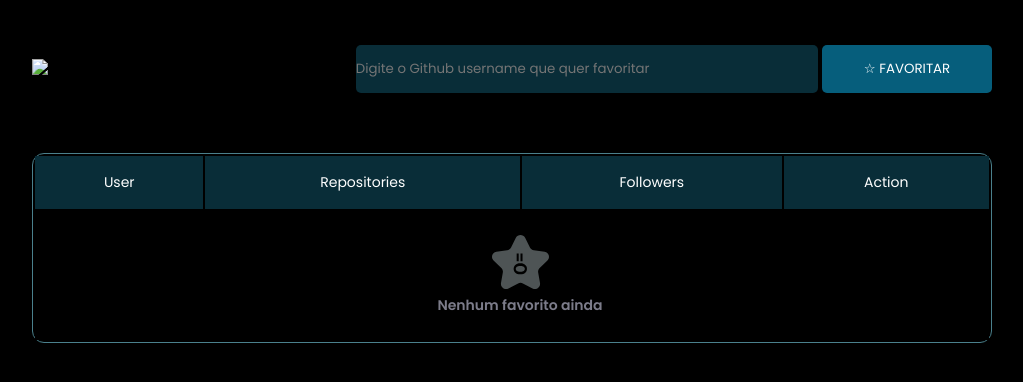
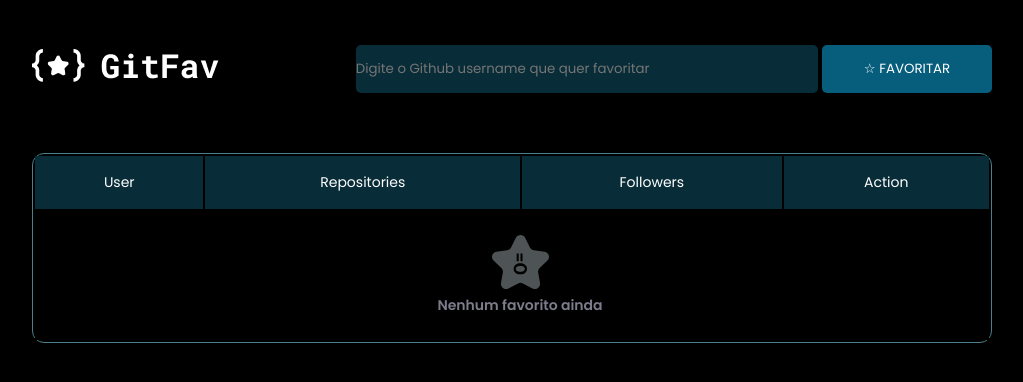
Before and after one commit to DouglasVilas/ExercicioGitFav, a plain HTML site: page index.html in a window 1280 px wide. Shown: the whole page, without its empty margins (128-1151 px from the left). Drawn offline with Linux system fonts and the light colour scheme; the site is published under a folder, as on GitHub Pages, so addresses that start at the root find nothing.

Commit message:
Update index.html

```diff
--- a/index.html
+++ b/index.html
@@ -16,7 +16,7 @@
     <div id="app">
     <header>
         <a href="https://github.com/">
-    <img src="/img/Gitfav.png">
+    <img src="img/Gitfav.png">
         </a>
     <div class="search">
         <label class="sr-only" for="input-search">Usuário  do Github </label>
```
